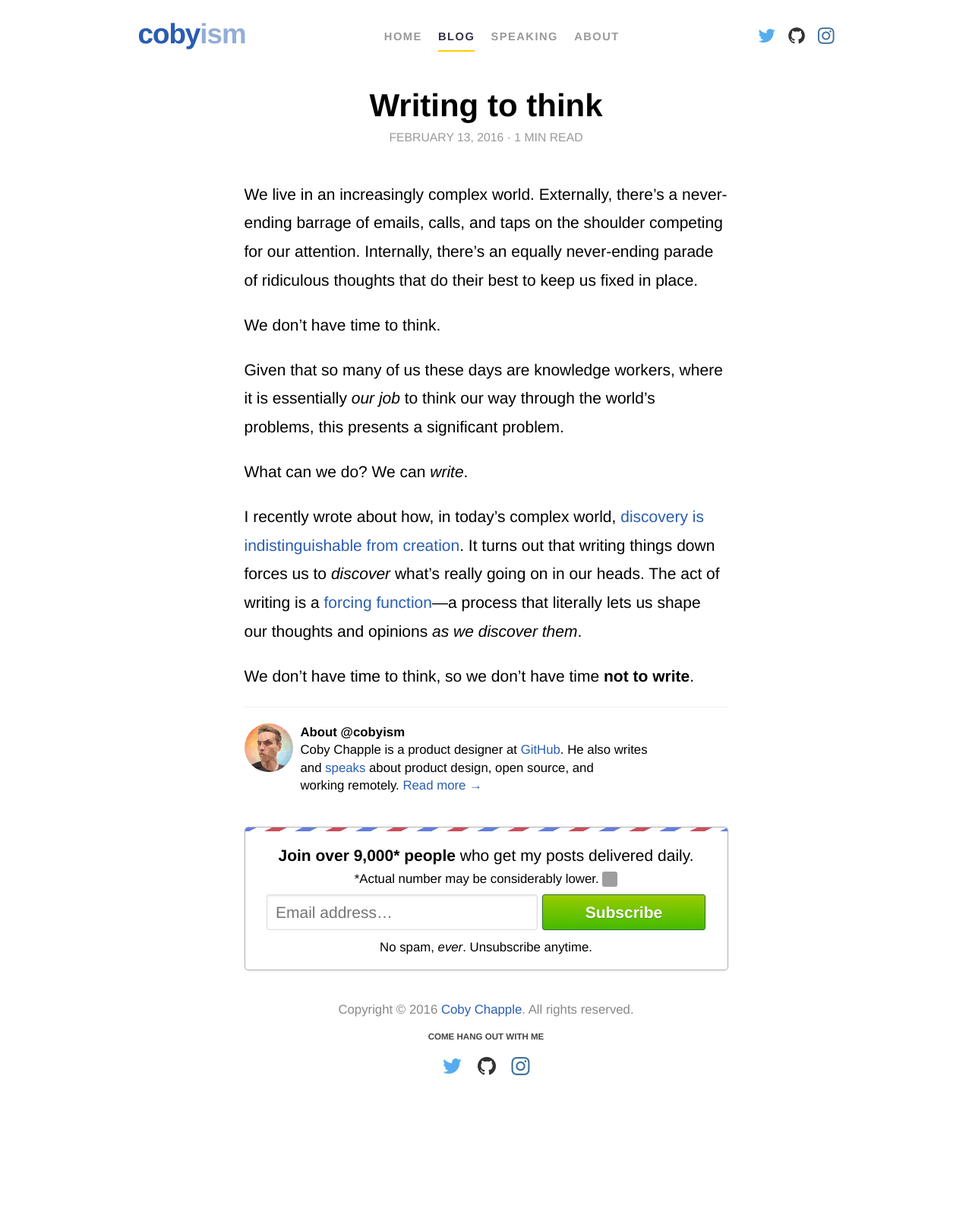
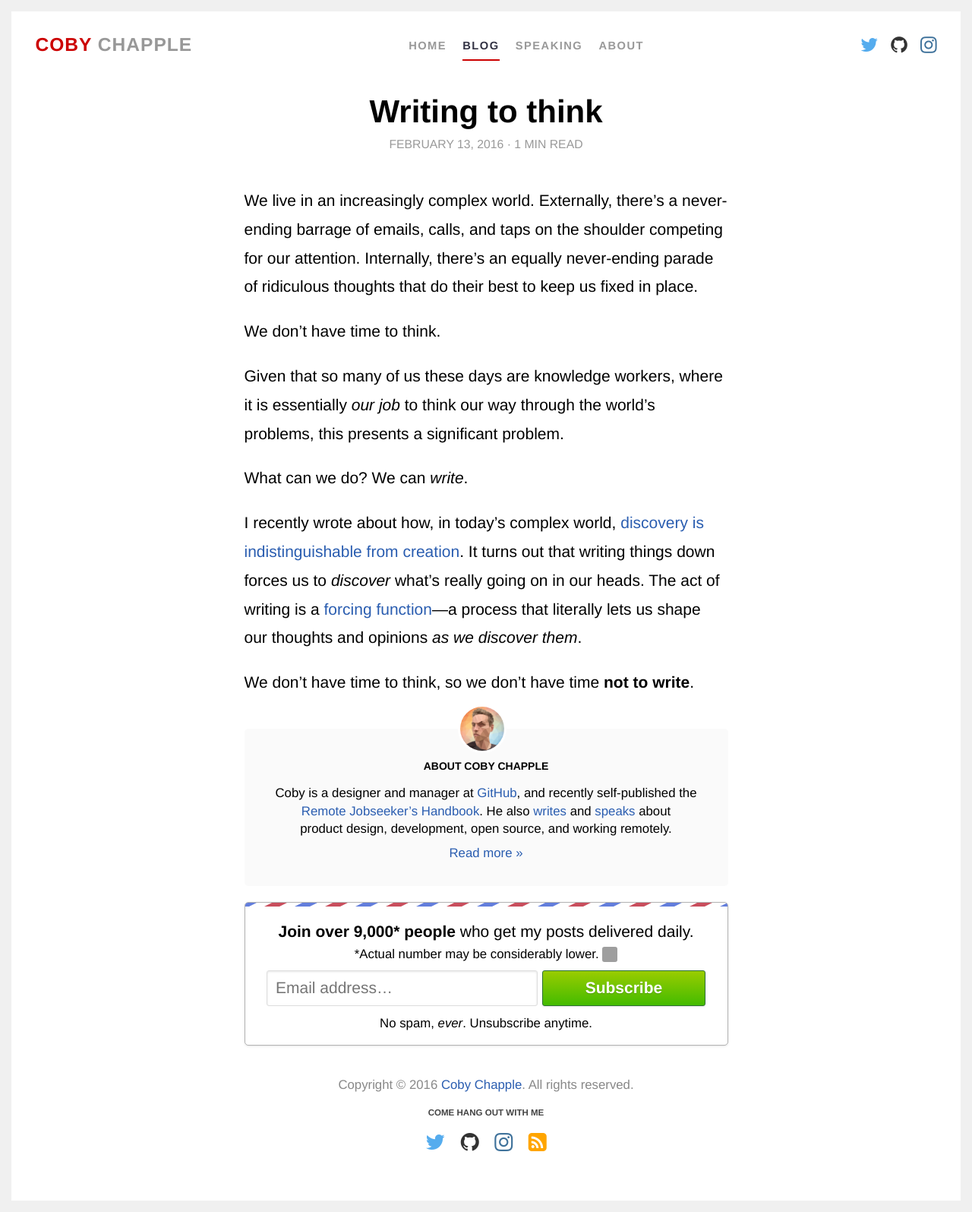
Before and after one commit to cobyism/archived-cobyism.github.io, a Jekyll site: the page built from blog/_posts/2016-02/2016-02-13-writing-to-think.md, in a window 1280 px wide. Shown: the whole page at 76% size. Built offline with Jekyll 4.4.1, drawn with Linux system fonts in a browser that asks for light colours; nearby versions of some CDN libraries; before the commit the page ends 1480 px from its top, so only the background shows below that; grey boxes are pictures that could not be loaded.

Commit message:
some design tweaks, and also "return to analog" post

```diff
--- a/_includes/footer.html
+++ b/_includes/footer.html
@@ -14,5 +14,8 @@
     <li>
       <a href="https://instagram.com/{{ site.author.handle }}" target="_blank" id="footer-instagram"><i class="fa fa-instagram icon-instagram" title="@{{ site.author.handle }} on Instagram"></i></a>
     </li>
+    <li>
+      <a href="http://feeds.feedburner.com/cobyism" target="_blank" title="Subscribe via RSS, if you’re into that kind of thing." id="footer-rss"><i class="fa fa-rss-square icon-rss"></i></a>
+    </li>
   </ul>
 </footer>
--- a/_includes/header.html
+++ b/_includes/header.html
@@ -12,7 +12,10 @@
 
 <header>
   <h3 class="site-title">
-    <a href="{{ site.baseurl }}" id="header-logo" class="header-logo"><span class="ism">cobyism</span> <span class="coby">coby</span></a>
+    <a href="{{ site.baseurl }}" id="header-logo" class="header-logo">
+      <!-- <span class="ism">cobyism</span> <span class="coby">coby</span> -->
+      <span class="coby">Coby</span> <span class="chapple">Chapple</span>
+    </a>
   </h3>
   <nav class="nav-menu">
     <ul>
--- a/_layouts/post.html
+++ b/_layouts/post.html
@@ -19,11 +19,12 @@ is_post: true
     {{ content }}
   </div>
 
-  <div class="post-author-info clear">
+  <div class="post-author-info">
     <img src="{{ site.baseurl }}public/avatar.png" alt="Coby Chapple (@cobyism)" width="64px" class="avatar">
     <div class="text">
-      <h4>About @{{ site.author.handle }}</h4>
-      <p class="bio">Coby Chapple is a product designer at <a href="https://github.com/">GitHub</a>. He&nbsp;also writes and <a href="{{ site.baseurl }}speaking/">speaks</a> about product&nbsp;design, open&nbsp;source, and working&nbsp;remotely. <a href="{{ site.baseurl }}about/">Read more &rarr;</a></p>
+      <h4>About Coby Chapple</h4>
+      <p class="bio">Coby is a designer and manager at <a href="https://github.com/">GitHub</a>, and recently self-published the <a href="http://cobyism.com/remotejobseeker/">Remote Jobseeker’s Handbook</a>. He&nbsp;also <a href="{{ site.baseurl }}blog/">writes</a> and <a href="{{ site.baseurl }}speaking/">speaks</a> about product&nbsp;design, development, open&nbsp;source, and working&nbsp;remotely.</p>
+      <p><a href="{{ site.baseurl }}about/">Read more &raquo;</a></p>
     </div>
   </div>
 
--- a/public/css/_header.scss
+++ b/public/css/_header.scss
@@ -5,13 +5,18 @@ header {
   align-content: center;
 }
 
+body {
+  border: 15px solid #f0f0f0;
+}
+
 .site-title {
   position: relative;
   line-height: 1;
-  letter-spacing: -1px;
+  letter-spacing: 1px;
   margin: 0;
-  margin-top: -5px;
-  font-size: 1.75rem;
+  // margin-top: -5px;
+  // font-size: 0.9rem;
+  text-transform: uppercase;
   font-weight: 700;
 
   .header-logo {
@@ -20,13 +25,26 @@ header {
   }
 
   .coby {
-    top: 0;
-    left: 0;
-    position: absolute;
+    // top: 0;
+    // left: 0;
+    // position: absolute;
+    color: #c00;
+  }
+
+  .chapple {
+    color: #333;
+    opacity: 0.5;
+    transition: all 0.1s ease-in-out;
   }
 
   .ism {
     opacity: 0.5;
+  }
+
+  &:hover {
+    .chapple {
+      opacity: 0.8;
+    }
   }
 }
 
@@ -39,7 +57,7 @@ nav {
 header {
   text-align: center;
   padding: 1.5rem;
-  max-width: 980px;
+  // max-width: 980px;
   margin: 0 auto;
 
   ul {
@@ -111,7 +129,7 @@ header {
   }
 
   &.selected a {
-    border-color: #fc0;
+    border-color: #c00;
   }
 
   a:hover,
--- a/public/css/_posts.scss
+++ b/public/css/_posts.scss
@@ -51,11 +51,13 @@ article {
 }
 
 .post-author-info {
-  border-top: 1px solid #eee;
-  margin: 1rem 0 2rem;
-  padding-top: 1rem;
-  overflow: hidden;
+  background: #fafafa;
+  margin: 2rem 0 1rem;
+  // padding-top: 1rem;
+  // overflow: hidden;
   text-align: center;
+  padding: 0 1.5rem 1.5rem;
+  border-radius: 5px;
 
   .avatar {
     display: inline-block;
@@ -63,17 +65,19 @@ article {
     border-radius: 50%;
     width: 64px;
     height: 64px;
+    border: 3px solid #fff;
+    margin-top: -32px;
   }
 
-  .text {
-    display: block;
+  p {
+    font-size: 80%;
+    line-height: 1.4em;
+    margin: 0;
+  }
 
-    h4,
-    p {
-      font-size: 80%;
-      line-height: 1.4em;
-      margin: 0;
-    }
+  h4 {
+    text-transform: uppercase;
+    font-size: 14px;
   }
 
   .bio {
@@ -81,27 +85,27 @@ article {
   }
 }
 
-@media (min-width: 500px){
-  .post-author-info {
-    text-align: left;
-
-    .avatar {
-      float: left;
-    }
-    .text {
-      float: left;
-      width: 76%;
-    }
-  }
-}
-
-@media (min-width: 768px){
-  .post-author-info {
-    .text {
-      width: 76%;
-    }
-  }
-}
+// @media (min-width: 500px){
+//   .post-author-info {
+//     text-align: left;
+//
+//     .avatar {
+//       float: left;
+//     }
+//     .text {
+//       float: left;
+//       width: 76%;
+//     }
+//   }
+// }
+//
+// @media (min-width: 768px){
+//   .post-author-info {
+//     .text {
+//       width: 76%;
+//     }
+//   }
+// }
 
 .year-group {
   color: #888;
```
Also changed, not shown: blog/_drafts/2016-01-26-return-to-analog.md (deleted, +0 -16 lines), blog/_posts/2016-02/2016-02-14-return-to-analog.md (added, +50 -0 lines).
